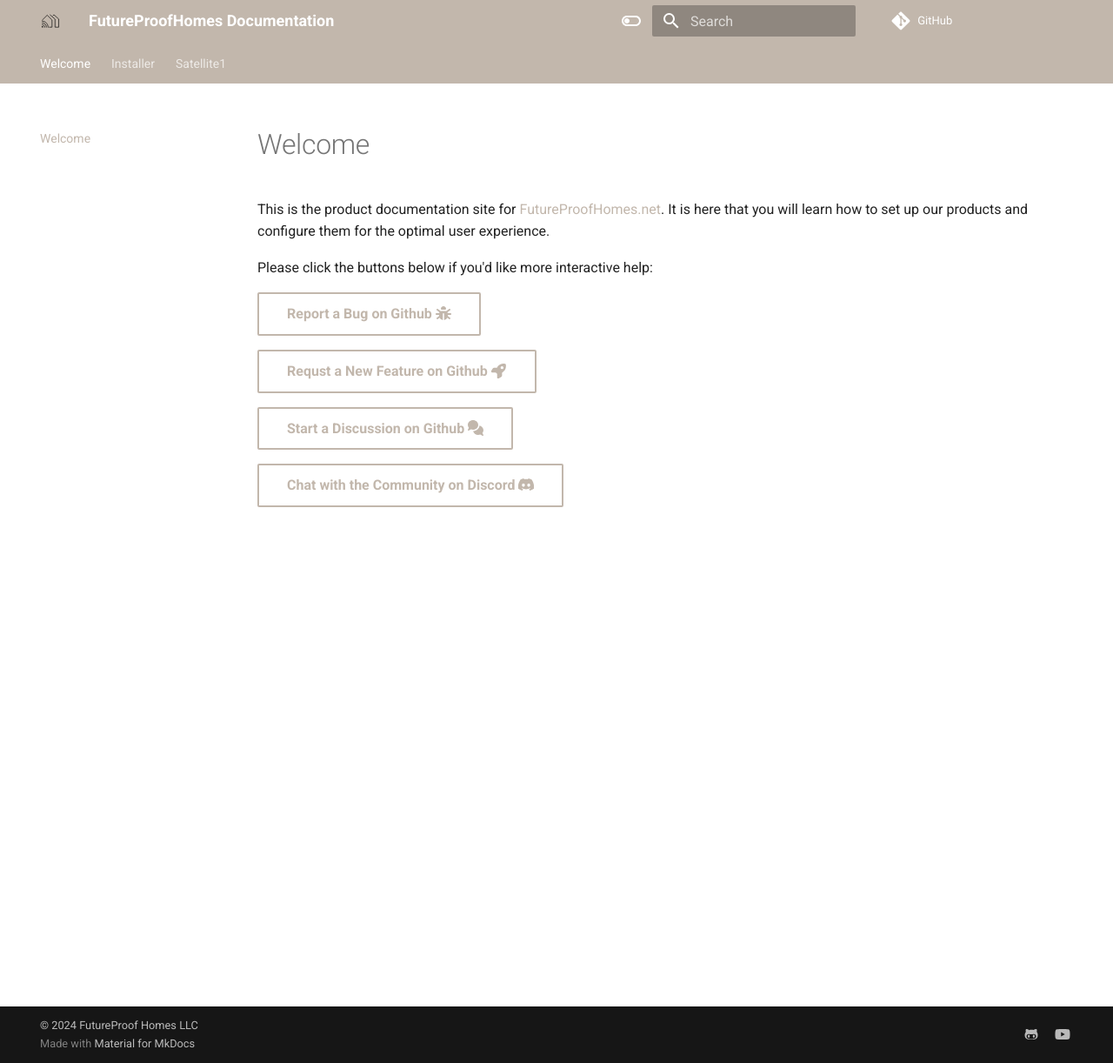
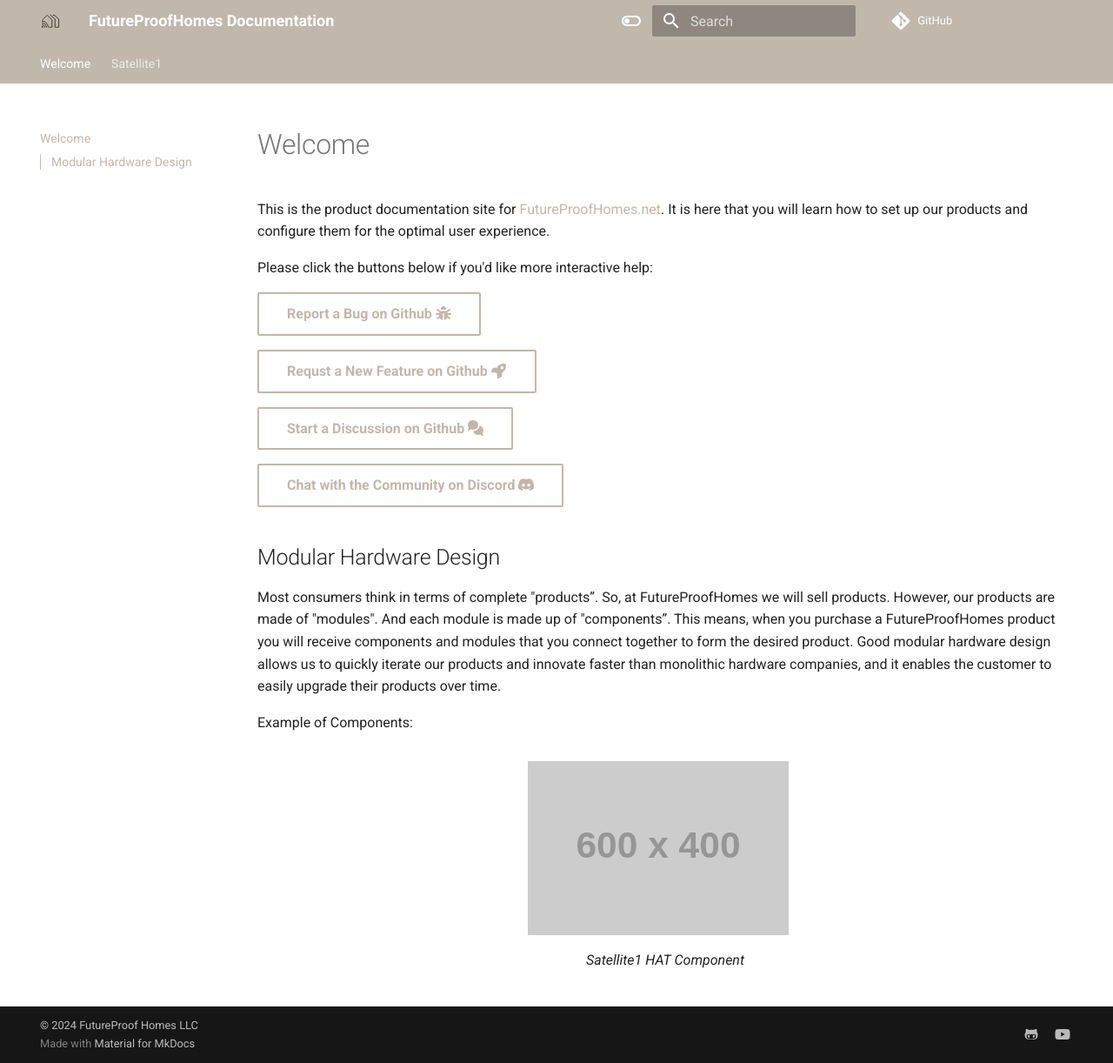
Before and after one commit to FutureProofHomes/Documentation, an MkDocs documentation site: the page built from docs/index.md, in a window 1280 px wide and 1222 px high. Shown: the whole window at 87% size. Built offline with MkDocs 1.6.1 and Material for MkDocs 9.7.7, drawn with Linux system fonts in a browser that asks for light colours; comment, search, counter and statistics services are not loaded.

Commit message:
removing unnecessary install section and updating information in Satellite1 section and index section, also adding image embedding

```diff
--- a/docs/index.md
+++ b/docs/index.md
@@ -4,10 +4,20 @@
 
 Please click the buttons below if you'd like more interactive help:
 
-[Report a Bug on Github :fontawesome-solid-bug:](https://github.com/FutureProofHomes/Satellite1/issues/new?labels=bug&template=bug-report---.md){ .md-button }
+[Report a Bug on Github :fontawesome-solid-bug:](https://github.com/FutureProofHomes/Satellite1-Hardware/issues/new?labels=bug&template=bug-report---.md){ .md-button }
 
-[Requst a New Feature on Github :fontawesome-solid-rocket:](https://github.com/FutureProofHomes/Satellite1/issues/new?labels=bug&template=bug-report---.md){ .md-button }
+[Requst a New Feature on Github :fontawesome-solid-rocket:](https://github.com/FutureProofHomes/Satellite1-Hardware/issues/new?labels=bug&template=bug-report---.md){ .md-button }
 
 [Start a Discussion on Github :fontawesome-solid-comments:](https://github.com/orgs/FutureProofHomes/discussions){ .md-button }
 
-[Chat with the Community on Discord :fontawesome-brands-discord:](https://discord.com/channels/1242282357298298941/1242282358212792402){ .md-button }
+[Chat with the Community on Discord :fontawesome-brands-discord:](https://discord.gg/BeBjWEPzMV){ .md-button }
+
+## Modular Hardware Design
+
+Most consumers think in terms of complete "products”.  So, at FutureProofHomes we will sell products.  However, our products are made of "modules".  And each module is made up of "components”. This means, when you purchase a FutureProofHomes product you will receive components and modules that you connect together to form the desired product.  Good modular hardware design allows us to quickly iterate our products and innovate faster than monolithic hardware companies, and it enables the customer to easily upgrade their products over time.
+
+Example of Components:
+<figure markdown="span">
+  ![Image title](https://dummyimage.com/600x400/){ width="300", align=left }
+  <figcaption>Satellite1 HAT Component</figcaption>
+</figure>
--- a/mkdocs.yml
+++ b/mkdocs.yml
@@ -43,6 +43,7 @@
       link: https://www.youtube.com/@futureproofhomes
 
 markdown_extensions:
+  - md_in_html
   - attr_list
   - pymdownx.emoji:
       emoji_index: !!python/name:material.extensions.emoji.twemoji
```
Also changed, not shown: README.md (+3 -2 lines), docs/Installer.md (deleted, +0 -20 lines), docs/Satellite1.md (+14 -3 lines).
